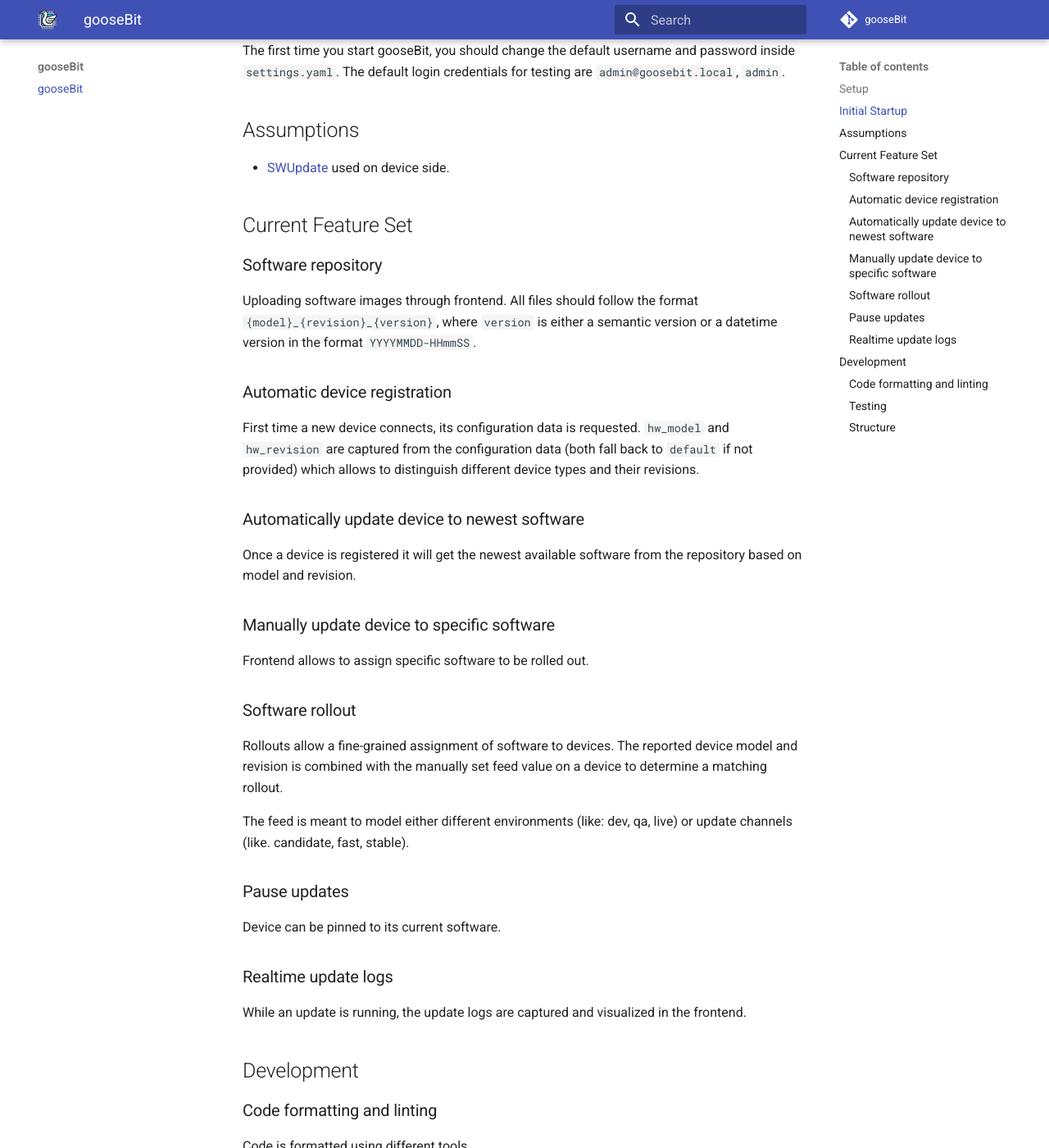
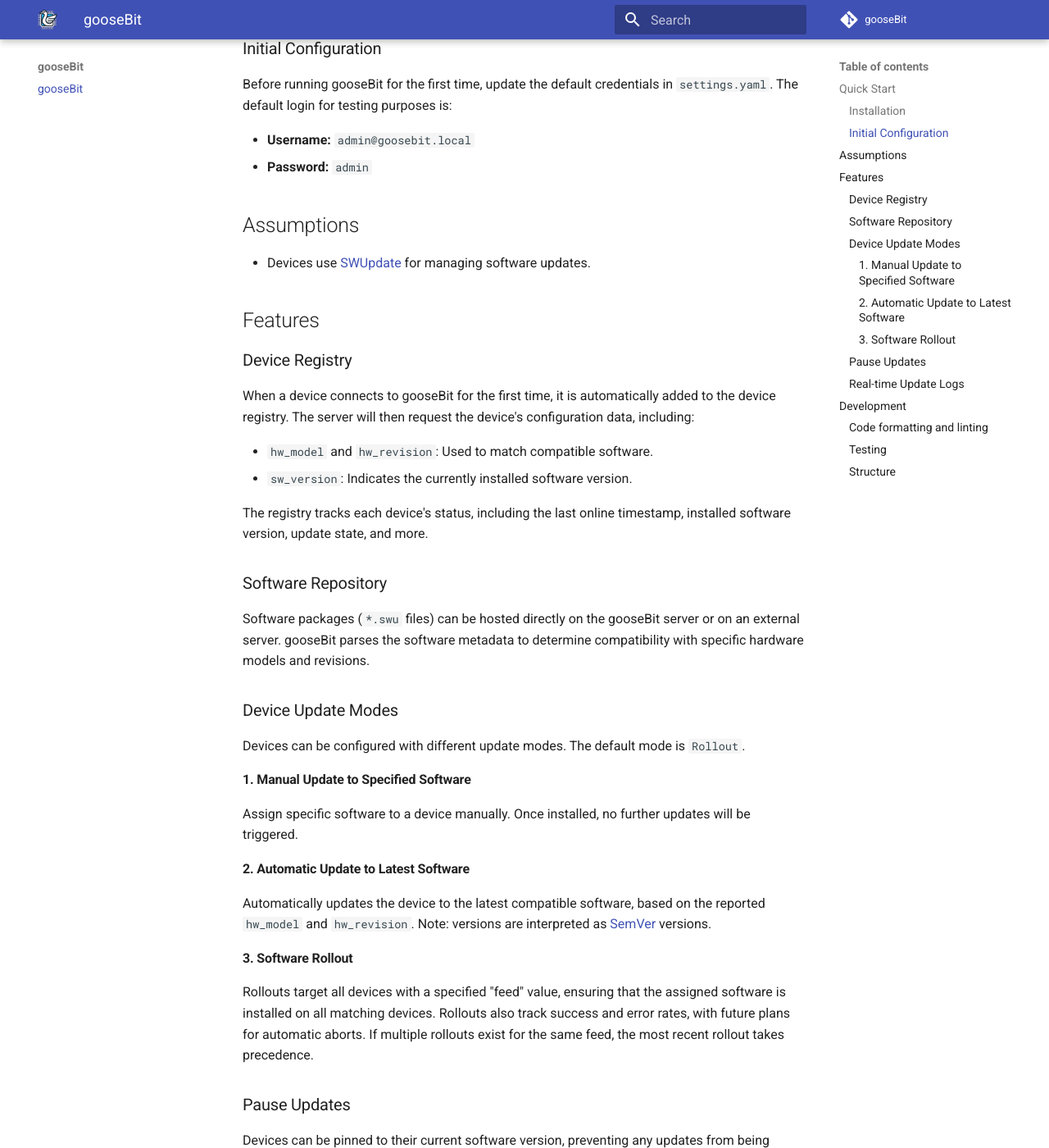
Before and after one commit to UpstreamDataInc/goosebit, an MkDocs documentation site: the page built from docs/index.md, in a window 1280 px wide and 1400 px high, scrolled down 539 px. Shown: the whole window at 82% size. Built offline with MkDocs 1.6.1 and Material for MkDocs 9.7.7, drawn with Linux system fonts in a browser that asks for light colours; comment, search, counter and statistics services are not loaded; some of the changed text lies outside the part shown.

Commit message:
Update index.md to mirror README.md

````diff
--- a/docs/index.md
+++ b/docs/index.md
@@ -1,60 +1,73 @@
 # gooseBit
 
-<img src="img/goosebit-logo.png" style="width: 100px; height: 100px; display: block;">
+<img src="docs/img/goosebit-logo.png" style="width: 100px; height: 100px; display: block;">
 
 ---
 
 A simplistic, opinionated remote update server implementing hawkBit™'s [DDI API](https://eclipse.dev/hawkbit/apis/ddi_api/).
 
-## Setup
+## Quick Start
 
-To set up, install the dependencies in `pyproject.toml` with `poetry install`. Then you can run gooseBit by running `main.py`.
+### Installation
 
-## Initial Startup
+1. Install dependencies using [Poetry](https://python-poetry.org/):
+    ```bash
+    poetry install
+    ```
+2. Launch gooseBit:
+    ```bash
+    python main.py
+    ```
 
-The first time you start gooseBit, you should change the default username and password inside `settings.yaml`.
-The default login credentials for testing are `admin@goosebit.local`, `admin`.
+### Initial Configuration
+
+Before running gooseBit for the first time, update the default credentials in `settings.yaml`. The default login for testing purposes is:
+
+-   **Username:** `admin@goosebit.local`
+-   **Password:** `admin`
 
 ## Assumptions
 
--   [SWUpdate](https://swupdate.org) used on device side.
+-   Devices use [SWUpdate](https://swupdate.org) for managing software updates.
 
-## Current Feature Set
+## Features
 
-### Software repository
+### Device Registry
 
-Uploading software images through frontend. All files should follow the format `{model}_{revision}_{version}`, where
-`version` is either a semantic version or a datetime version in the format `YYYYMMDD-HHmmSS`.
+When a device connects to gooseBit for the first time, it is automatically added to the device registry. The server will then request the device's configuration data, including:
 
-### Automatic device registration
+-   `hw_model` and `hw_revision`: Used to match compatible software.
+-   `sw_version`: Indicates the currently installed software version.
 
-First time a new device connects, its configuration data is requested. `hw_model` and `hw_revision` are captured from
-the configuration data (both fall back to `default` if not provided) which allows to distinguish different device
-types and their revisions.
+The registry tracks each device's status, including the last online timestamp, installed software version, update state, and more.
 
-### Automatically update device to newest software
+### Software Repository
 
-Once a device is registered it will get the newest available software from the repository based on model and revision.
+Software packages (`*.swu` files) can be hosted directly on the gooseBit server or on an external server. gooseBit parses the software metadata to determine compatibility with specific hardware models and revisions.
 
-### Manually update device to specific software
+### Device Update Modes
 
-Frontend allows to assign specific software to be rolled out.
+Devices can be configured with different update modes. The default mode is `Rollout`.
 
-### Software rollout
+#### 1. Manual Update to Specified Software
 
-Rollouts allow a fine-grained assignment of software to devices. The reported device model and revision is combined
-with the manually set feed value on a device to determine a matching rollout.
+Assign specific software to a device manually. Once installed, no further updates will be triggered.
 
-The feed is meant to model either different environments (like: dev, qa, live) or update channels (like. candidate,
-fast, stable).
+#### 2. Automatic Update to Latest Software
 
-### Pause updates
+Automatically updates the device to the latest compatible software, based on the reported `hw_model` and `hw_revision`. Note: versions are interpreted as [SemVer](https://semver.org) versions.
 
-Device can be pinned to its current software.
+#### 3. Software Rollout
 
-### Realtime update logs
+Rollouts target all devices with a specified "feed" value, ensuring that the assigned software is installed on all matching devices. Rollouts also track success and error rates, with future plans for automatic aborts. If multiple rollouts exist for the same feed, the most recent rollout takes precedence.
 
-While an update is running, the update logs are captured and visualized in the frontend.
+### Pause Updates
+
+Devices can be pinned to their current software version, preventing any updates from being applied.
+
+### Real-time Update Logs
+
+While updates are in progress, gooseBit captures real-time logs, which are accessible through the device repository.
 
 ## Development
 
````
